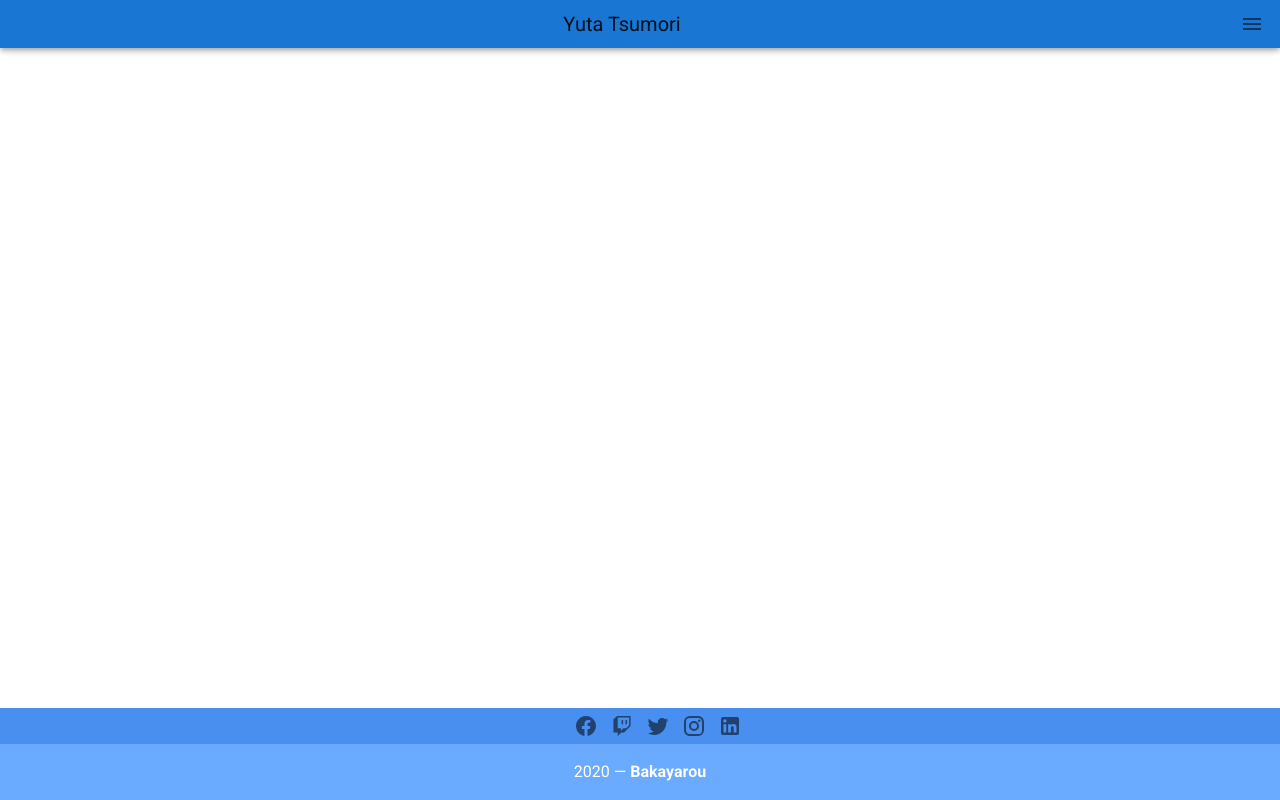
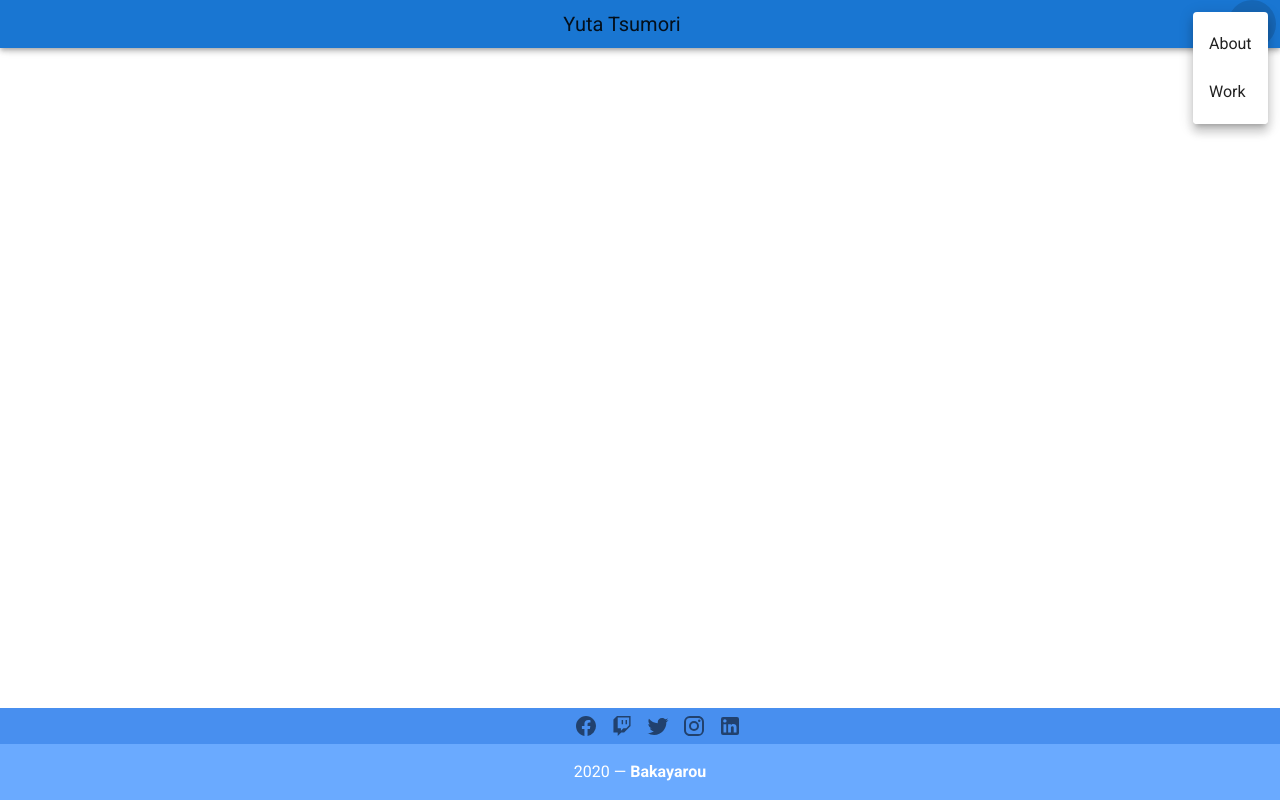
Before and after one commit to ytsumori9959/PersonalWebsite, a Vue app: page / in a window 1280 px wide. Both pictures are taken after a click on the button 1252 px from the left and 24 px from the top of the page. Built offline with nearby package versions, Linux system fonts and the light colour scheme.

Commit message:
Add menu on FixedHeader.vue

```diff
--- a/src/components/About.vue
+++ b/src/components/About.vue
@@ -0,0 +1,15 @@
+<template>
+  <v-img></v-img>
+</template>
+
+<script>
+export default {
+  name: "About",
+
+  components: {},
+
+  data: () => ({
+    //
+  })
+};
+</script>
--- a/src/components/FixedHeader.vue
+++ b/src/components/FixedHeader.vue
@@ -3,7 +3,16 @@
     <v-spacer />
     <v-toolbar-title>Yuta Tsumori</v-toolbar-title>
     <v-spacer />
-    <v-app-bar-nav-icon />
+    <v-menu transition="slide-y-transition" bottom>
+      <template v-slot:activator="{ on }">
+        <v-app-bar-nav-icon v-on="on" />
+      </template>
+      <v-list>
+        <v-list-item v-for="(item, i) in items" :key="i">
+          <v-list-item-title>{{ item.title }}</v-list-item-title>
+        </v-list-item>
+      </v-list>
+    </v-menu>
   </v-app-bar>
 </template>
 
@@ -14,7 +23,7 @@ export default {
   components: {},
 
   data: () => ({
-    //
+    items: [{ title: "About" }, { title: "Work" }]
   })
 };
 </script>
--- a/src/components/Work.vue
+++ b/src/components/Work.vue
@@ -0,0 +1,15 @@
+<template>
+  <v-img></v-img>
+</template>
+
+<script>
+export default {
+  name: "About",
+
+  components: {},
+
+  data: () => ({
+    //
+  })
+};
+</script>
```
